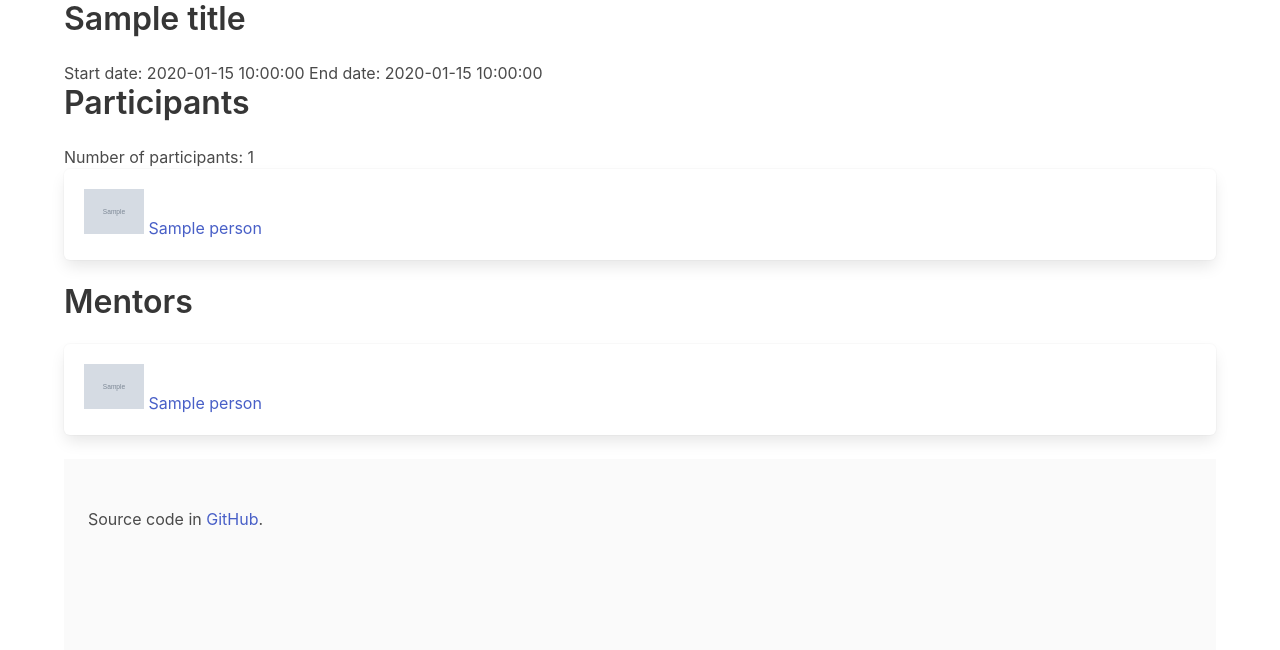
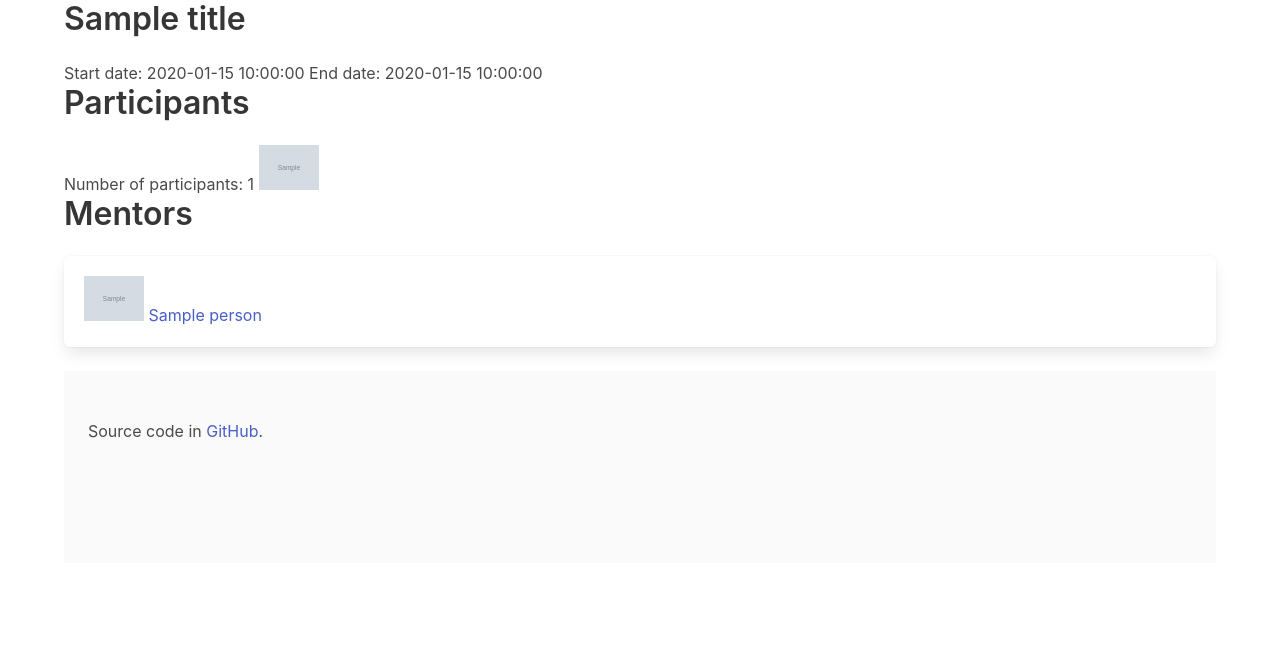
Before and after one commit to OSDC-Code-Maven/osdc-2023-01-public, a Flask app: template templates/index.html in a window 1280 px wide. Shown: the part 99-749 px from the top of the page. Run offline with Flask 2, Linux system fonts and the light colour scheme; the template is opened without the code that fills it: most values are stand-ins (such as "Sample title", 1, 10 or a date in 2020); grey boxes marked "Sample" are stand-in pictures; some libraries are stand-ins or nearby versions.

Commit message:
remove name and box

```diff
--- a/templates/index.html
+++ b/templates/index.html
@@ -12,9 +12,7 @@ Start date: {{course.start_date}}
 Number of participants: {{ participants | count }}
 
 {% for person in participants %}
-   <div class="box person">
-    <a href="p/{{person.github.lower()}}"><img width="60px" src="{{person.gh.avatar_url}}" title="{{person.name}}" alt="{{person.name}}"> {{person.name}}</a>
-   </div>
+    <a href="p/{{person.github.lower()}}"><img width="60px" src="{{person.gh.avatar_url}}" title="{{person.name}}" alt="{{person.name}}"></a>
 {% endfor %}
 
 <h2 class="title">Mentors</h2>
```
